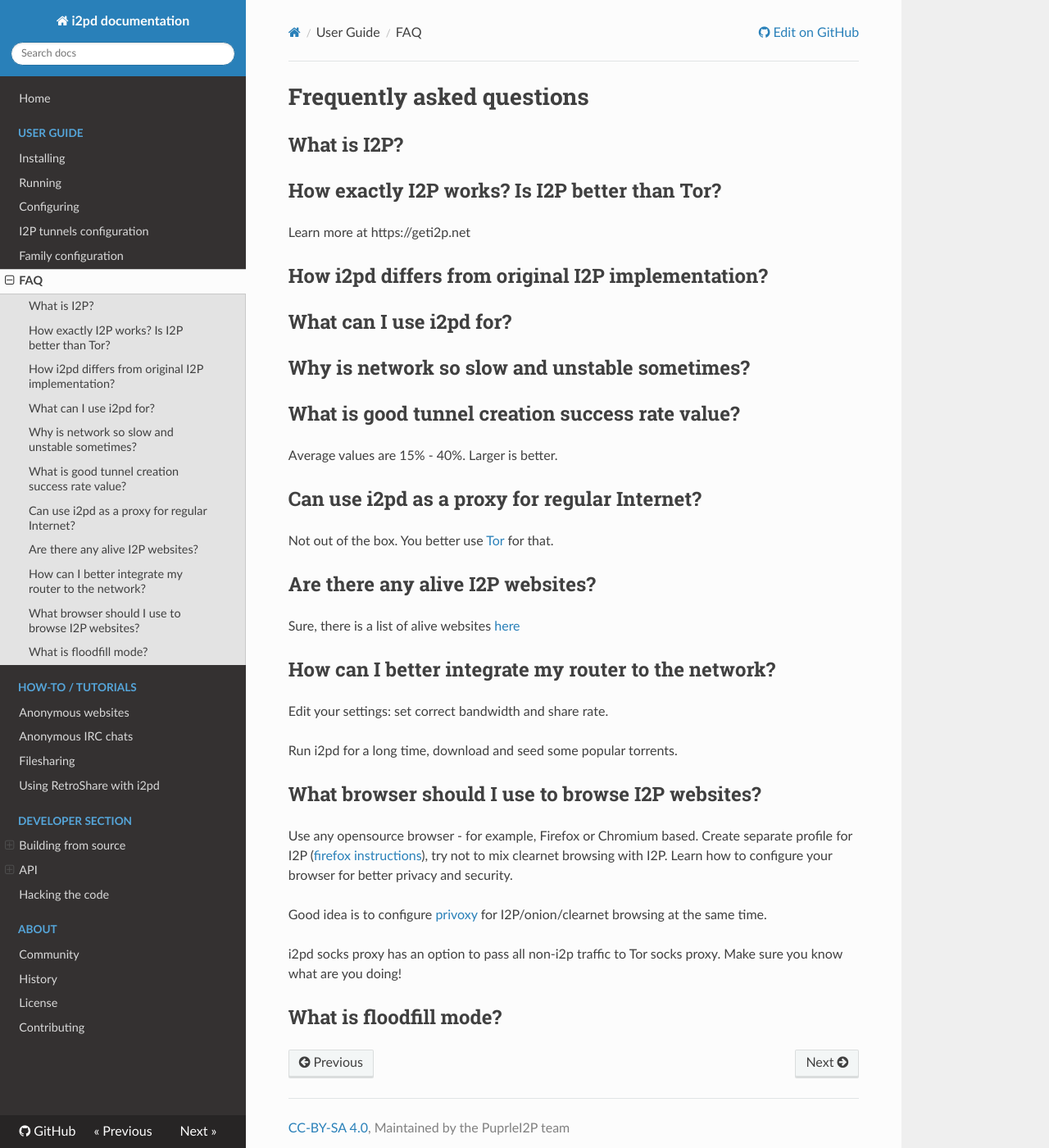
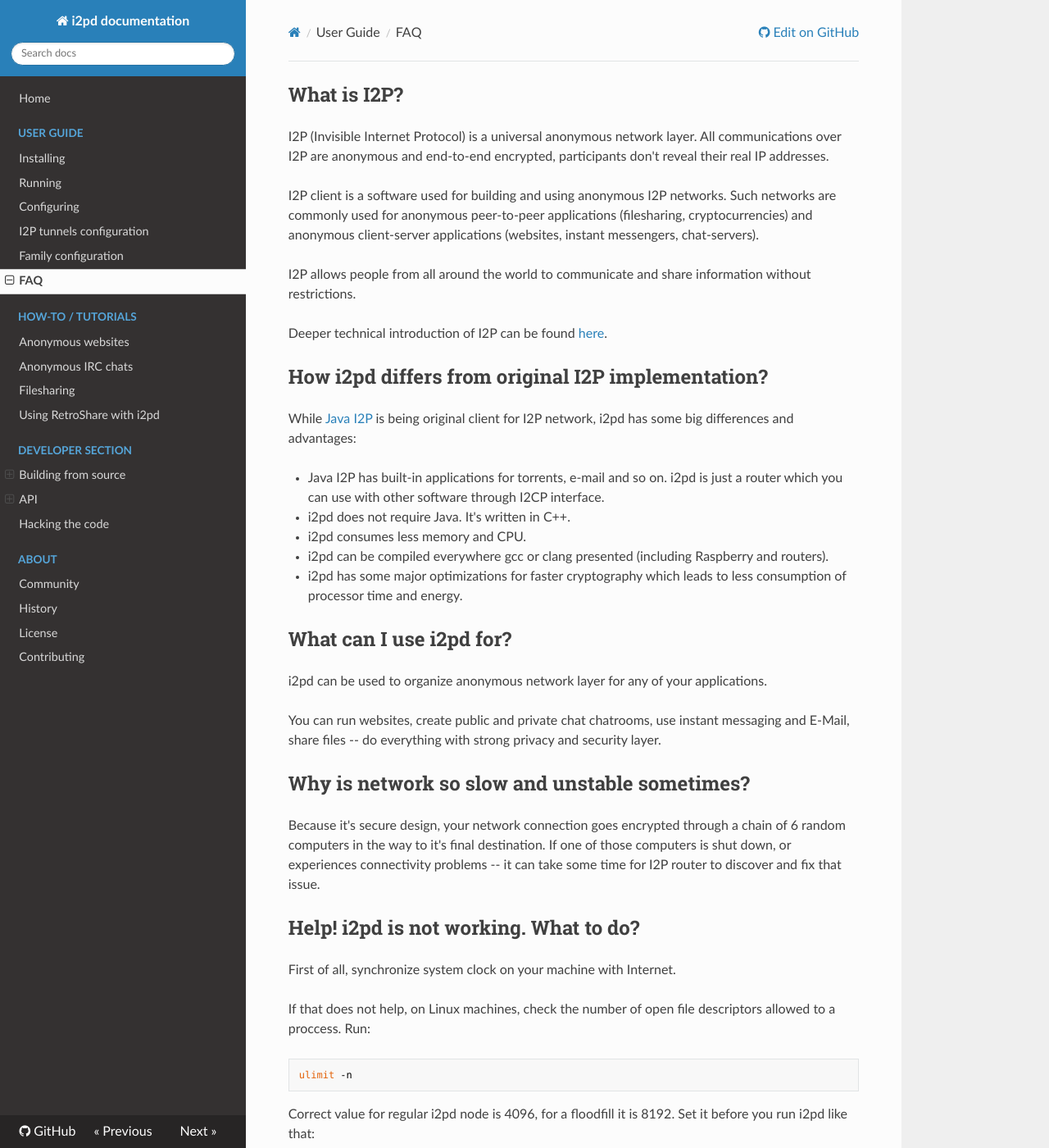
Before and after one commit to PurpleI2P/i2pd_docs_en, an MkDocs documentation site: the page built from docs/user-guide/FAQ.md, in a window 1280 px wide and 1400 px high. Shown: the whole window at 82% size. Built offline with MkDocs 1.6.1, drawn with Linux system fonts in a browser that asks for light colours; nearby versions of some CDN libraries; old or Windows-style settings are respelled for this version of MkDocs; some of the changed text lies outside the part shown.

Commit message:
Improve FAQ

```diff
--- a/docs/user-guide/FAQ.md
+++ b/docs/user-guide/FAQ.md
@@ -1,25 +1,64 @@
-Frequently asked questions
-==========================
-
 ## What is I2P?
 
-## How exactly I2P works? Is I2P better than Tor?
+I2P (Invisible Internet Protocol) is a universal anonymous network layer.
+All communications over I2P are anonymous and end-to-end encrypted, participants
+don't reveal their real IP addresses.
 
-Learn more at https://geti2p.net
+I2P client is a software used for building and using anonymous I2P
+networks. Such networks are commonly used for anonymous peer-to-peer
+applications (filesharing, cryptocurrencies) and anonymous client-server
+applications (websites, instant messengers, chat-servers).
+
+I2P allows people from all around the world to communicate and share information
+without restrictions.
+
+Deeper technical introduction of I2P can be found [here](https://geti2p.net/en/docs/how/tech-intro).
 
 ## How i2pd differs from original I2P implementation?
 
+While [Java I2P](https://geti2p.net) is being original client for I2P network, i2pd has some big differences and advantages:
+
+* Java I2P has built-in applications for torrents, e-mail and so on. i2pd is just a router which you can use with other software through I2CP interface.
+* i2pd does not require Java. It's written in C++.
+* i2pd consumes less memory and CPU.
+* i2pd can be compiled everywhere gcc or clang presented (including Raspberry and routers).
+* i2pd has some major optimizations for faster cryptography which leads to less consumption of processor time and energy.
+
 ## What can I use i2pd for?
 
+i2pd can be used to organize anonymous network layer for any of your applications.
+
+You can run websites, create public and private chat chatrooms, use instant
+messaging and E-Mail, share files -- do everything with strong privacy and
+security layer.
+
 ## Why is network so slow and unstable sometimes?
+
+Because it's secure design, your network connection goes encrypted through a chain of 6
+random computers in the way to it's final destination. If one of those computers
+is shut down, or experiences connectivity problems -- it can take some time for
+I2P router to discover and fix that issue.
+
+## Help! i2pd is not working. What to do?
+
+First of all, synchronize system clock on your machine with Internet.
+
+If that does not help, on Linux machines, check the number of open file descriptors
+allowed to a proccess. Run:
+
+    ulimit -n
+
+Correct value for regular i2pd node is 4096, for a floodfill it is 8192.
+Set it before you run i2pd like that:
+
+    ulimit -n 4096 && ./i2pd
+
+If that doesn't help, then you may have found a bug.
+Contact developers with IRC or create an issue on GitHub.
 
 ## What is good tunnel creation success rate value?
 
 Average values are 15% - 40%. Larger is better.
-
-## Can use i2pd as a proxy for regular Internet?
-
-Not out of the box. You better use [Tor](https://www.torproject.org/) for that.
 
 ## Are there any alive I2P websites?
 
@@ -39,4 +78,24 @@ Good idea is to configure [privoxy](https://wiki.archlinux.org/index.php/Privoxy
 
 i2pd socks proxy has an option to pass all non-i2p traffic to Tor socks proxy. Make sure you know what are you doing!
 
-## What is floodfill mode?
+## What is a floodfill mode?
+
+Floodfill mode is a special mode, which contributes to I2P network more.
+You may want to enable floodfill mode if you have stable uptime and high bandwidth
+to share.
+
+## How is I2P different from Tor?
+
+I2P and Tor has some similarities, but they are completely different in every way possible.
+
+Tor is designed to act as anonymous proxy for the regular Internet, I2P is
+designed to create anonymous network layer with its own private resources.
+
+Tor Project was started by US military and has a long history of recieving funds
+from the government, while I2P was started by community of independent civilians.
+
+Tor is highly centralized by design, while I2P is decentralized and distributed.
+
+## Can use i2pd as a proxy for regular Internet?
+
+Not out of the box. You better use [Tor](https://www.torproject.org/) for that.
```
